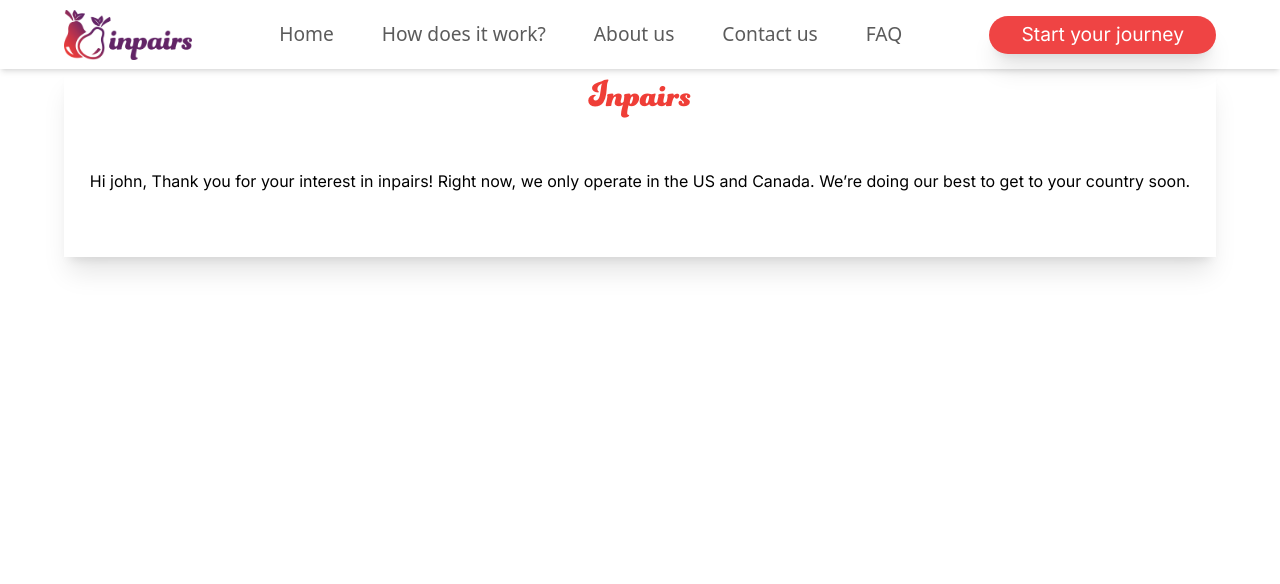
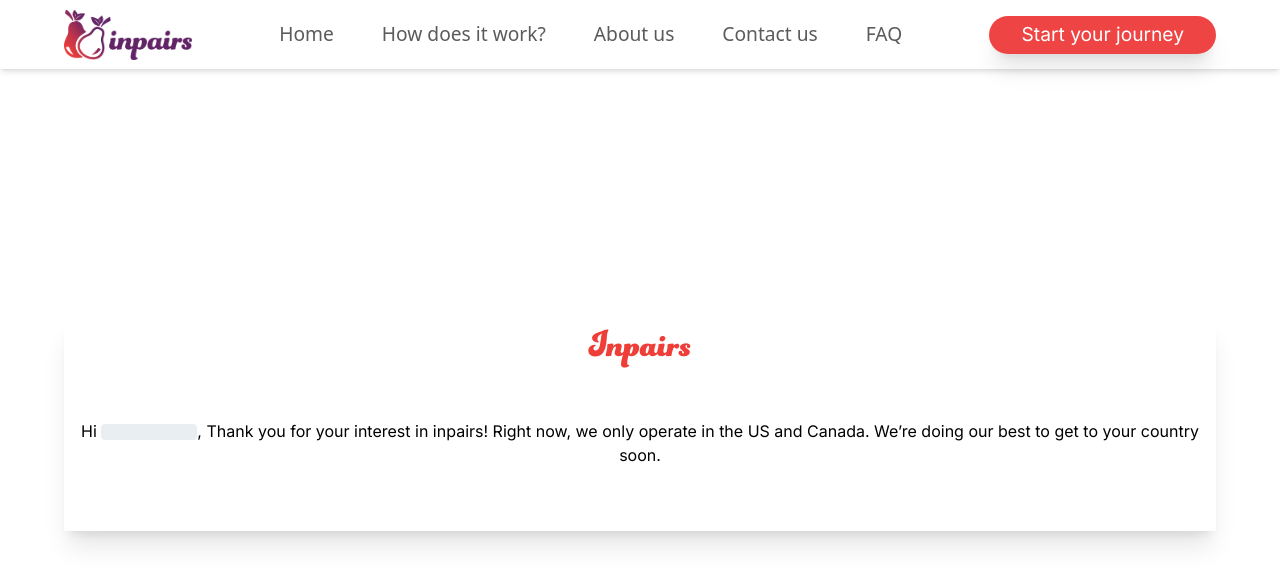
Before and after one commit to fakhar23/inpairs-frontend-rewrite-fork, a Next.js app: page /coming-soon in a window 1280 px wide. Shown: the top 584 px of the page. Built offline with nearby package versions, Linux system fonts and the light colour scheme; a web font is replaced by a local one.

Commit message:
feat: fix styling

```diff
--- a/src/app/coming-soon/page.tsx
+++ b/src/app/coming-soon/page.tsx
@@ -3,7 +3,7 @@
 import { PublicNavbar } from "@/components/PublicNav";
 
 const Gate = () => {
-  const loading = false;
+  const loading = true;
   const user = {
     firstName: "john",
   };
@@ -15,9 +15,15 @@
           Inpairs
         </p>
         <p className="md:text-[15px] text-center">
-          Hi {!loading && user.firstName}, Thank you for your interest in
-          inpairs! Right now, we only operate in the US and Canada. We’re doing
-          our best to get to your country soon.
+          Hi{" "}
+          {loading ? (
+            <span className="animate-pulse h-4 inline-block bg-slate-200 rounded w-24 mb-[-3px]"></span>
+          ) : (
+            user.firstName
+          )}
+          , Thank you for your interest in inpairs! Right now, we only operate
+          in the US and Canada. We’re doing our best to get to your country
+          soon.
         </p>
       </div>
     </div>
@@ -26,11 +32,11 @@
 
 export default function ComingSoonPage() {
   return (
-    <>
+    <div className="flex flex-col h-screen">
       <PublicNavbar />
-      <div className="w-[100%] mb-5 md:h-screen flex justify-center relative">
+      <div className="w-[100%] mb-5 grow flex justify-center items-center">
         <Gate />
       </div>
-    </>
+    </div>
   );
 }
--- a/src/app/globals.css
+++ b/src/app/globals.css
@@ -114,3 +114,17 @@
   outline: none;
   height: "100%";
 }
+
+.animate-pulse {
+  animation: pulse 2s cubic-bezier(0.4, 0, 0.6, 1) infinite;
+}
+
+@keyframes pulse {
+  0%,
+  100% {
+    opacity: 1;
+  }
+  50% {
+    opacity: 0.5;
+  }
+}
--- a/src/app/page.tsx
+++ b/src/app/page.tsx
@@ -140,7 +140,7 @@
       <div className="relative">
         <div className="relative p-[4rem] flex items-center justify-between mb-[7rem] md:flex-col-reverse md:justify-center md:p-0 md:m-0 md:mb-[4rem]">
           <div className="w-[55%] flex flex-col	items-start gap-[2rem] pl-[4rem] md:w-screen md:p-0 md:m-0 md:justify-center md:items-center md:p-auto md:mt-[6rem] md:gap-[3rem] md:text-center md:px-7">
-            <h1 className="font-bryantProBold text-[2.1rem] leading-[3.5rem] text-purple font-normal font-semibold capitalize">
+            <h1 className="font-bryantProBold text-[2.1rem] leading-[3.5rem] text-purple font-normal capitalize">
               Take the guesswork out of the most important decision you can make
             </h1>
             <p className="font-bryantProMedium text-[1.2rem] leading-[1.5rem] mb-[2rem] text-gray-gunmetal">
@@ -246,7 +246,7 @@
                     <i className="fa-solid fa-arrow-right text-purple"></i>
                   </button>
                 </div>
-              ),
+              )
             )}
           </div>
         </div>
@@ -268,6 +268,8 @@
                 >
                   <Link href={url} target="_blank">
                     <Image
+                      width={350}
+                      height={320}
                       src={img}
                       alt={alt}
                       className="object-cover h-full w-full rounded-xl backdrop-brightness-1 hover:scale-105 filter brightness-75"
```
